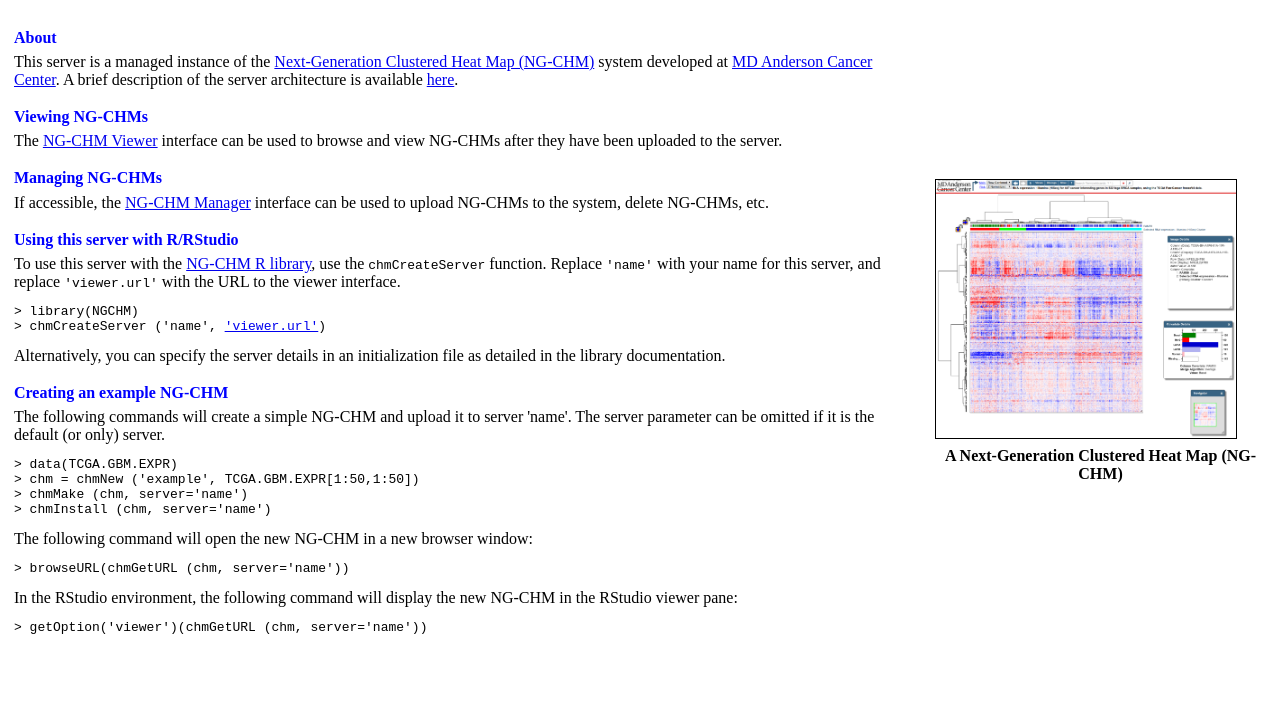
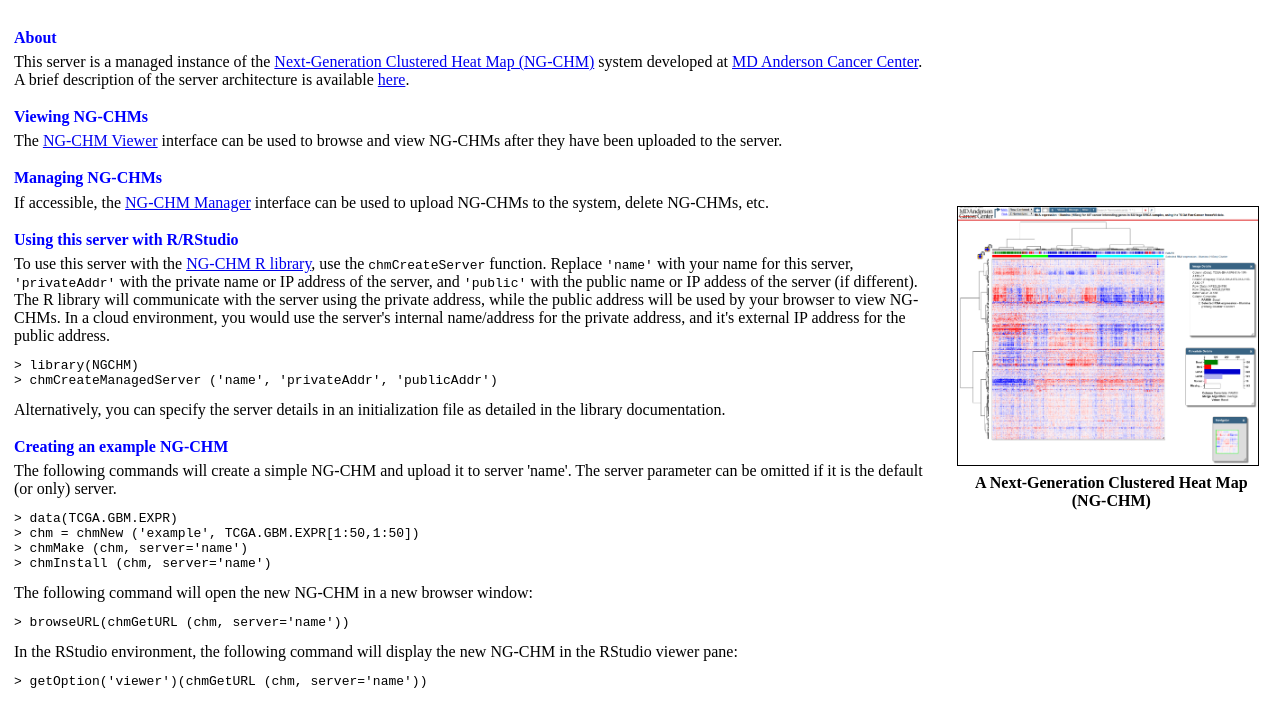
Before and after one commit to bmbroom/ngchm-system-one, a plain HTML site: page rproxy.build/docroot/index.html in a window 1280 px wide. Drawn offline with Linux system fonts and the light colour scheme.

Commit message:
Replaced chmCreateServer example with chmCreateManagedServer example

```diff
--- a/rproxy.build/docroot/index.html
+++ b/rproxy.build/docroot/index.html
@@ -41,10 +41,13 @@ can be used to upload NG-CHMs to the system, delete NG-CHMs, etc.
 <tr><th>Using this server with R/RStudio</th></tr>
 <tr><td>
 To use this server with the <A href="https://github.com/bmbroom/NGCHMR">NG-CHM R library</A>, use the <TT>chmCreateServer</TT> function. Replace <TT>'name'</TT>
-with your name for this server, and replace <TT>'viewer.url'</TT> with the URL to the viewer interface.
+with your name for this server, <TT>'privateAddr'</TT> with the private name or IP address of the server, and <TT>'public'</TT> with the public
+name or IP addess of the server (if different).  The R library will communicate with the server using the private address, while the public address will be
+used by your browser to view NG-CHMs.  In a cloud environment, you would use the server's internal name/address for the private address, and it's external IP
+address for the public address.
 <pre>
 > library(NGCHM)
-> chmCreateServer ('name', <A href="/chm">'viewer.url'</A>)
+> chmCreateManagedServer ('name', 'privateAddr', 'publicAddr')
 </pre>
 Alternatively, you can specify the server details in an initialization file as detailed in the library documentation.
 </td></tr>
```
